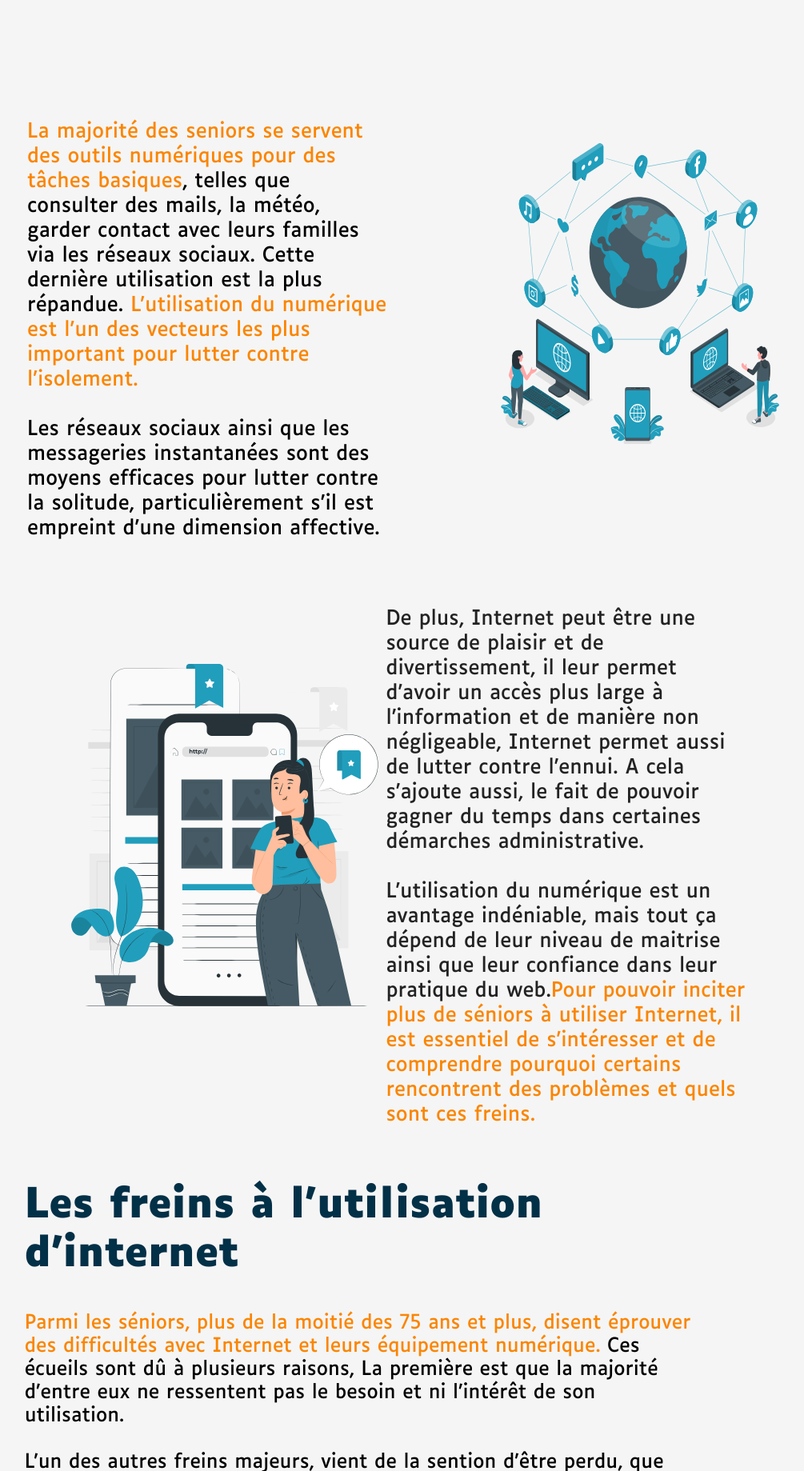
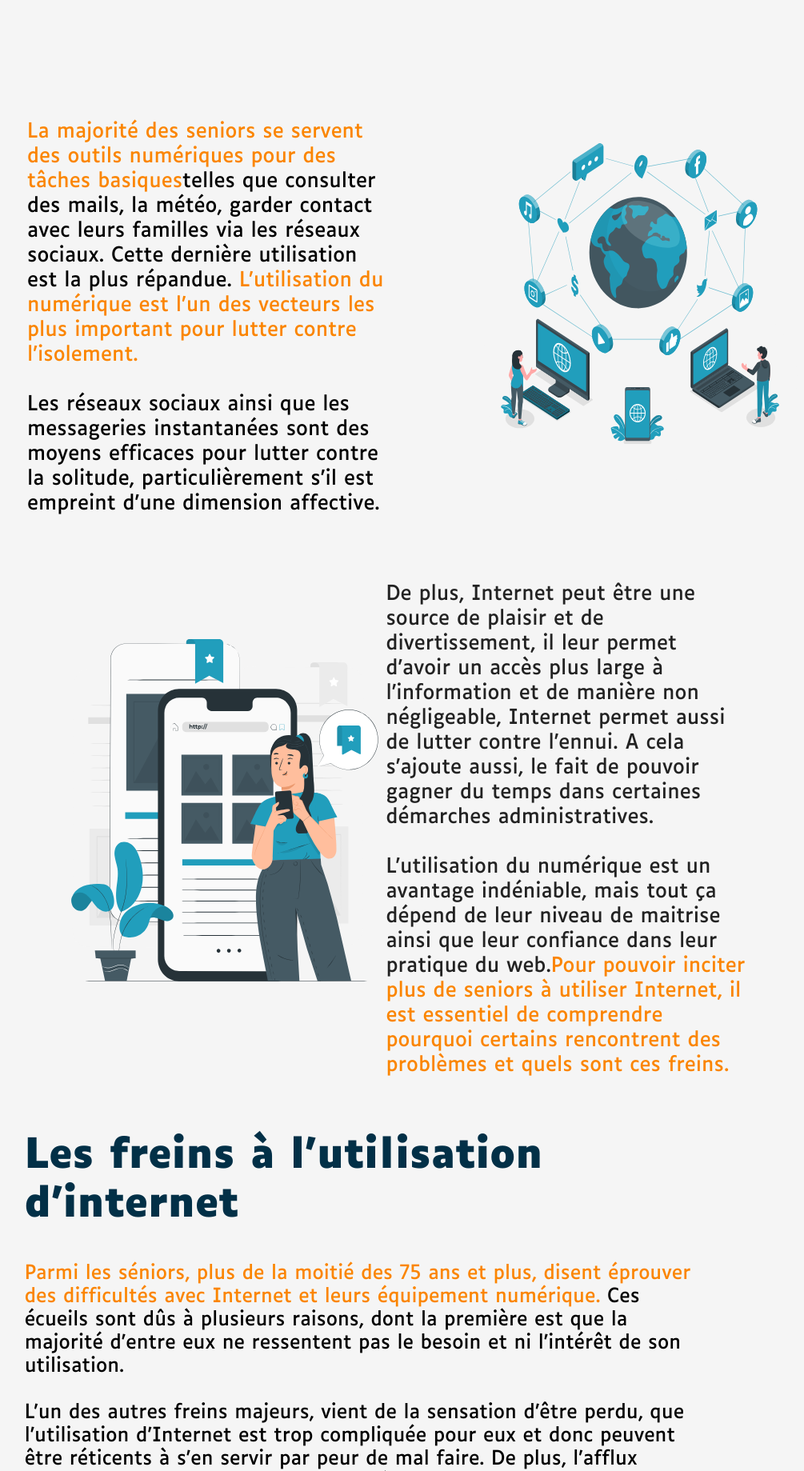
Before and after one commit to Fire-Owl/fil-d-ariane, a PHP site: page /pages/web-et-senior.php in a window 1280 px wide. Shown: the part 2562-4401 px from the top of the page at 80% size, without its empty margins (188-1193 px from the left). Run offline with PHP 8.4, Linux system fonts and the light colour scheme.

Commit message:
beforeProd

```diff
--- a/assets/styles/landing-page.css
+++ b/assets/styles/landing-page.css
@@ -213,3 +213,14 @@ img{
   align-items: center;
 
 }
+
+
+@media screen and (max-width:700px) {
+  .bonjour, .stagiaires{
+    padding: 20px;
+    width: 350px;
+  }
+  .bonjour{
+    margin-left: 25px;
+  }
+}
--- a/pages/Accessible_web.php
+++ b/pages/Accessible_web.php
@@ -16,9 +16,8 @@
 <div></div>
 <div class="firstbloc">
 <h1>Être accessible sur le web</h1>
-<p>Rendre son site web accessible devrait être parmi les priorités de tout designer ou développeur qui souhaite s’adresser à un large public</p>
+<p>Rendre son site web accessible devrait figurer parmi les priorités de tout designer ou développeur qui souhaite s’adresser à un large public</p>
 <p>En plus des questions éthiques et de l’image positive que cela transmet, proposer un site avec une accessibilité plus importante permet aussi d’élargir son audience et de communiquer auprès d’un plus grand nombre.
-Nous allons voir dans cet article quelques points essentiels sur <span id="text_orange">comment proposer un outil de communication numérique qui s’adresse réellement à tous.</span></p>
 </div>
 <div></div>
 <div><img id="firstblocimg" src="../assets/images/Mobile development-amico 1.svg" alt=""></div>
@@ -75,7 +74,7 @@ Nous allons voir dans cet article quelques points essentiels sur <span id="text_
 <li class="secbloc_p"><span id="text_orange">Guider l’utilisateur</span> vers le contenu pertinent de la page (Via des ancres html, un texte plus concis, des menus…)
 </li>
 <li class="secbloc_p">Réaliser <span id="text_orange">un design sobre et cohérent</span>, facile à comprendre et dans lequel <span id="text_orange">on peut facilement distinguer les éléments de navigation</span> et les utiliser.</li></p>
-<li class="secbloc_p">Rendre le <span id="text_orange">site responsive</span> et adapté à un maximum de terminaux.</li></p>
+<li class="secbloc_p">Rendre le <span id="text_orange">site responsive</span> et adapté à un maximum de supports.</li></p>
 </div>
 <div></div>
 </div>
--- a/pages/web-et-senior.php
+++ b/pages/web-et-senior.php
@@ -15,7 +15,7 @@
 <div></div>
 <div class="firstbloc">
     <h1>Le web et les seniors</h1>
-    <p>De nos jours, l’utilisation d’internet c’est généralisé et multiplier au quotidien. Pour les personnes qui ont grandi avec ou ceux qui en on vu l’émergence, son utilisation est presque naturelle. Nous pouvons regardez les informations du bout du monde, commander nos courses, communiquer avec nos proches tout ça sans même que nous ayons besoin de réfléchir à comment le faire, c’est devenu instinctif chez la majorité d’entre nous.</p>
+    <p>De nos jours, l’utilisation d’internet s'est généralisé et multiplier au quotidien. Pour les personnes qui ont grandi avec ou ceux qui en on vu l’émergence, son utilisation est presque naturelle. Nous pouvons regarder les informations du bout du monde, commander nos courses, communiquer avec nos proches tout ça sans même que nous ayons besoin de réfléchir à comment le faire, cela est devenu instinctif chez la majorité d’entre nous.</p>
 </div>
 <div></div>
 <div><img id="firstblocimg" src="../assets/images/web-et-senior_img1.svg" alt=""></div>
@@ -32,7 +32,7 @@
 <div></div>
 <div>
     <h1 class="secbloc_h1">Qu’en est-il de ceux pour qui consulter des emails est un fardeau ?</h1>
-    <p class="secbloc_p">Les personnes n’ayant jamais connus Internet sont certains moins nombreuse mais une partie de la population est plus touchée par ce problème. <span class="orangeP">Les personnes dites « âgées ou séniors » représente la part la plus importante de la population française ayant des difficultés avec le numérique et subissent les effets de l’illectronisme.</span> En cette période de crise sanitaires ces problèmes d’accessibilité ont été mis en exergues,<span class="orangeP"> l’illectronisme accentue l’isolement des personnes « âgées »</span>, selon l’INSEE l’accès au réseau sociaux et aux moyens de communication via Internet permet de garder contact avec sa famille et d’éviter l’isolement.</p>
+    <p class="secbloc_p">Les personnes n’ayant jamais connu Internet sont certains moins nombreuse mais une partie de la population est plus touchée par ce problème. <span class="orangeP">Les personnes dites « âgées ou séniors » représentent la part la plus importante de la population française ayant des difficultés avec le numérique et subissent les effets de l’illectronisme.</span> En cette période de crise sanitaires ces problèmes d’accessibilité ont été mis en exergues,<span class="orangeP"> l’illectronisme accentue l’isolement des personnes âgées </span>, selon l’INSEE l’accès au réseau sociaux et aux moyens de communication via Internet permet de garder contact avec sa famille et d’éviter l’isolement.</p>
 
 </div>
 <div></div>
@@ -51,7 +51,7 @@
 </div>
 
 <div class="mainWrap4">
-    <h1 id="mainWrap4_title">Quels sont leurs différents usages d’internet ?</h1>
+    <h1 id="mainWrap4_title">Quels sont les différents usages d’internet ?</h1>
     <div class="fourthbloc">
 
     <div></div>
@@ -69,7 +69,7 @@
 <div class="mainWrap5">
 
         <div></div>
-        <div class="bloc5_p"><p><span class="orangeP">La majorité des seniors se servent des outils numériques pour des tâches basiques</span>, telles que consulter des mails, la météo, garder contact avec leurs familles via les réseaux sociaux. Cette dernière utilisation est la plus répandue. <span class="orangeP">L’utilisation du numérique est l’un des vecteurs les plus important pour lutter contre l’isolement.</span><br><br>
+        <div class="bloc5_p"><p><span class="orangeP">La majorité des seniors se servent des outils numériques pour des tâches basiques</span>telles que consulter des mails, la météo, garder contact avec leurs familles via les réseaux sociaux. Cette dernière utilisation est la plus répandue. <span class="orangeP">L’utilisation du numérique est l’un des vecteurs les plus important pour lutter contre l’isolement.</span><br><br>
         Les réseaux sociaux ainsi que les messageries instantanées sont des moyens efficaces pour lutter contre la solitude, particulièrement s’il est empreint d’une dimension affective.</p></div>
         <div></div>
         <div><img id="bloc5img" src="../assets/images/web-et-senior_img5.svg" alt=""></div>
@@ -84,8 +84,8 @@
         <img id="bloc6_img" src="../assets/images/web-et-senior_img6.svg" alt="">
     </div>
     <div></div>
-    <div class="bloc6_p"><p>De plus, Internet peut être une source de plaisir et de divertissement, il leur permet d’avoir un accès plus large à l’information et de manière non négligeable, Internet permet aussi de lutter contre l’ennui. A cela s’ajoute aussi, le fait de pouvoir gagner du temps dans certaines démarches administrative.<br><br>
-    L’utilisation du numérique est un avantage indéniable, mais tout ça dépend de leur niveau de maitrise ainsi que leur confiance dans leur pratique du web.<span class="orangeP">Pour pouvoir inciter plus de séniors à utiliser Internet, il est essentiel de s’intéresser et de comprendre pourquoi certains rencontrent des problèmes et quels sont ces freins.</span>
+    <div class="bloc6_p"><p>De plus, Internet peut être une source de plaisir et de divertissement, il leur permet d’avoir un accès plus large à l’information et de manière non négligeable, Internet permet aussi de lutter contre l’ennui. A cela s’ajoute aussi, le fait de pouvoir gagner du temps dans certaines démarches administratives.<br><br>
+    L’utilisation du numérique est un avantage indéniable, mais tout ça dépend de leur niveau de maitrise ainsi que leur confiance dans leur pratique du web.<span class="orangeP">Pour pouvoir inciter plus de seniors à utiliser Internet, il est essentiel de comprendre pourquoi certains rencontrent des problèmes et quels sont ces freins.</span>
 </p></div>
     <div></div>
 
@@ -98,10 +98,10 @@
     <div></div>
     <div>
     <h2>Les freins à l'utilisation d'internet</h2>
-    <p><span class="orangeP">Parmi les séniors, plus de la moitié des 75 ans et plus, disent éprouver des difficultés avec Internet et leurs équipement numérique.</span> Ces écueils sont dû à plusieurs raisons, La première est que la majorité d’entre eux ne ressentent pas le besoin et ni l’intérêt de son utilisation.<br><br>
-    L’un des autres freins majeurs, vient de la sention d’être perdu, que l’utilisation d’Internet est trop compliquée pour eux et donc n’ose pas s’en servir par peur de malfaire. De plus, l’afflux d’information leur faire dire que l’expérience utilisateurs est peu ergonomique et contre intuitive.<br><br>
-    A ce manque de connaissances et de confiance, vient s’ajouter un autre frein, celui de la sécurité.<span class="orangeP">
-    Pour beaucoup de personnes qui ne possèdent pas de connaissances digitales la peur du vol de données et les potentiels risque de sécurité pour leurs matériels, les empêches de profiter pleinement de l’outil.</span>
+    <p><span class="orangeP">Parmi les séniors, plus de la moitié des 75 ans et plus, disent éprouver des difficultés avec Internet et leurs équipement numérique.</span> Ces écueils sont dûs à plusieurs raisons, dont la première est que la majorité d’entre eux ne ressentent pas le besoin et ni l’intérêt de son utilisation.<br><br>
+    L’un des autres freins majeurs, vient de la sensation d’être perdu, que l’utilisation d’Internet est trop compliquée pour eux et donc peuvent être réticents à s’en servir par peur de mal faire. De plus, l’afflux d’information leur faire dire que l’expérience utilisateurs est peu ergonomique et contre intuitive.<br><br>
+    A ce manque de connaissances et de confiance vient s’ajouter un autre frein, celui de la sécurité.<span class="orangeP">
+    Pour beaucoup de personnes qui ne possèdent pas de connaissances digitales la peur du vol de données et les potentiels risque de sécurité pour leurs matériel, les empêchent de profiter pleinement de l’outil.</span>
     </p>
     </div>
     <div></div>
@@ -111,7 +111,7 @@
 
     <div></div>
         <div class="lastWrap2_img"><img src="../assets/images/last2-img.svg" alt=""></div>
-        <div class="lastWrap2_p">L’un des autres freins que les séniors peuvent rencontrer vient simplement de l’âge. En effet, les années passant, la vue peut baisser, la concentration diminue, ce qui influe indéniablement sur leur qualité de vie et donc leur habilité à utiliser les outils numériques.
+        <div class="lastWrap2_p">L’un des autres freins que les seniors peuvent rencontrer vient simplement de l’âge. En effet, les années passant, la vue peut baisser, la concentration diminue, ce qui influe indéniablement sur leur qualité de vie et donc leur habilité à utiliser les outils numériques.
         S’ajoute aussi, un problème plus global, la couverture réseau. Certes, au fil des années les opérateurs couvrent de plus en plus du territoire mais il reste encore des zones rurales ou la connexion est soit inexistante soit trop faible.
         </div>
     <div></div>
@@ -127,8 +127,8 @@
 
     <div></div>
         <div class="lastWrap3_p">Dans une société de plus en plus connectée et numérique, <span class="orangeP">Il devient plus qu’important et nécessaire de sensibiliser et de former les futures générations à ce sujet.</span><br><br>
-        Voilà pourquoi, vous trouverez en cliquant sur le bouton si dessous, une liste de mesures qui peuvent être mise en place très facilement par les développeurs de site web et d’application, pour rendre leurs produits plus accessibles pour nos ainés. <br><br>
-        Par-delà les créateurs de contenu numérique, ce sont toutes les personnes qui maitrisent aisément Internet, qui peuvent s’inscrire dans des associations ou bien devenir bénévole pour transmettre leurs connaissances à ceux qui en ont le plus besoin.
+        Voilà pourquoi, vous trouverez en cliquant sur le bouton si dessous une liste de mesures qui peuvent être mise en place très facilement par les développeurs de site web et d’application, pour rendre leurs produits plus accessibles pour nos ainés. <br><br>
+        Par-delà les créateurs de contenu numérique, ce sont toutes les personnes qui maitrisent aisément Internet qui peuvent s’inscrire dans des associations ou bien devenir bénévole pour transmettre leurs connaissances à ceux qui en ont le plus besoin.
 </div>
         <div class="lastWrap3_img"><img src="../assets/images/last-img.svg" alt=""></div>
     <div></div>
@@ -160,4 +160,5 @@
 
 
 </body>
+<?php include '../includes/footer.php'; ?>
 </html>
```
